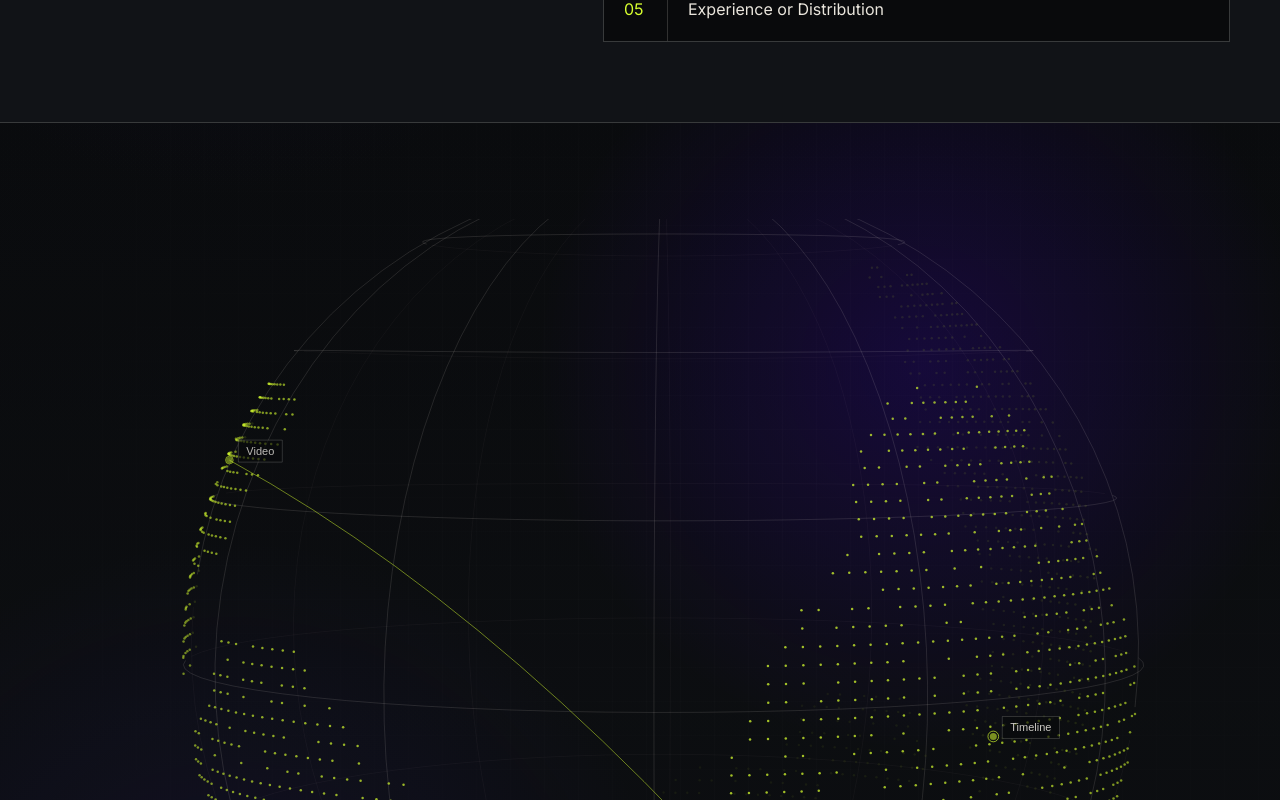
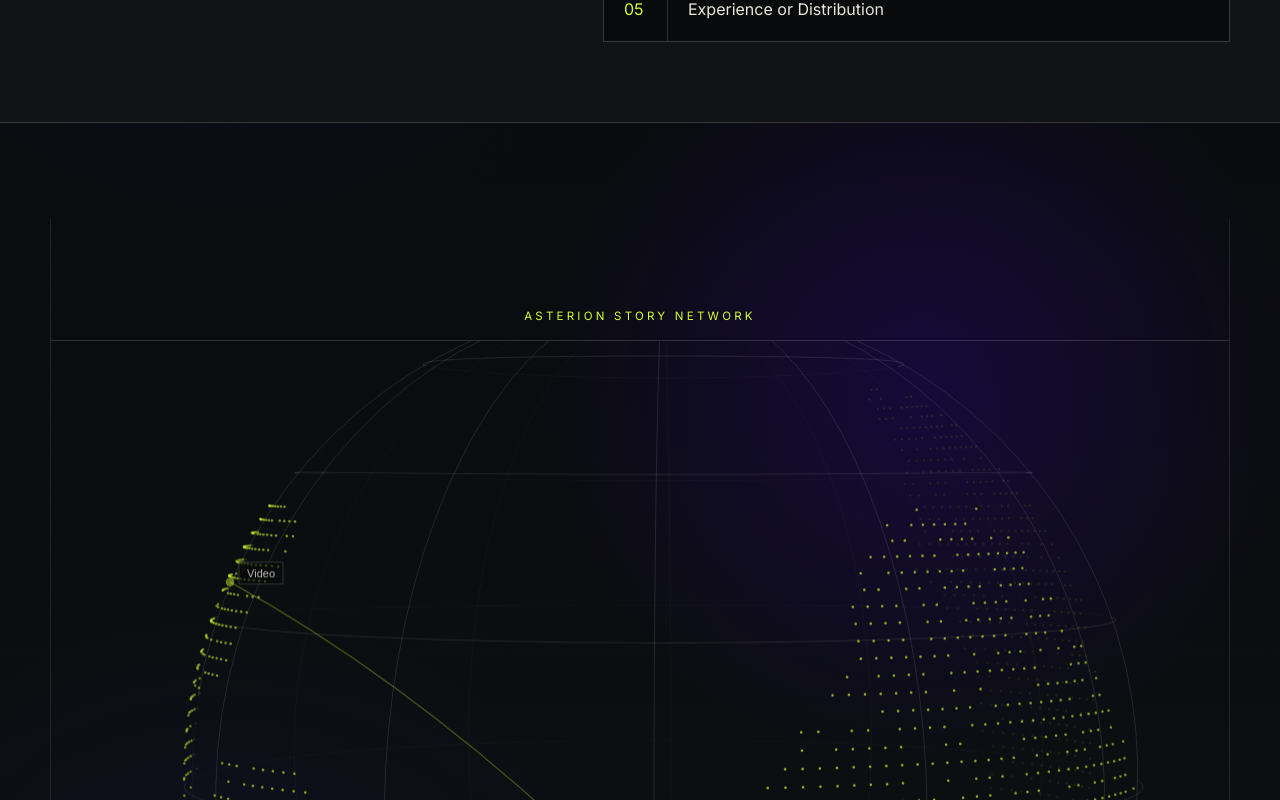
Before and after one commit to musevrstudio/the-asterion, a Next.js app: page /en in a window 1280 px wide. Shown: the part 6240-7040 px from the top of the page. Built offline with nearby package versions, Linux system fonts and the light colour scheme.

Commit message:
Refine story network globe framing

```diff
--- a/src/app/globals.css
+++ b/src/app/globals.css
@@ -351,14 +351,6 @@ h3 {
   transform: none;
 }
 
-.story-principle-visual .archive-wall-visual-stack {
-  width: 100%;
-}
-
-.story-principle-visual .archive-memory-globe {
-  min-height: clamp(22rem, 50vw, 38rem);
-}
-
 .story-principle-section {
   position: relative;
   overflow: hidden;
@@ -368,22 +360,50 @@ h3 {
     linear-gradient(180deg, rgba(9, 10, 12, 0), rgba(13, 15, 18, 0.78) 44%, rgba(9, 10, 12, 0));
 }
 
-.story-principle-section::before {
-  content: "";
-  position: absolute;
-  inset: 0;
-  background:
-    linear-gradient(90deg, rgba(233, 229, 220, 0.026) 1px, transparent 1px),
-    linear-gradient(180deg, rgba(233, 229, 220, 0.02) 1px, transparent 1px);
-  background-size: 34px 34px;
-  mask-image: radial-gradient(circle at 58% 26%, black, transparent 72%);
-  opacity: 0.62;
-  pointer-events: none;
-}
-
 .story-principle-section > .page-wrap {
   position: relative;
   z-index: 1;
+}
+
+.story-principle-visual {
+  position: relative;
+  overflow: hidden;
+  border-inline: 1px solid rgba(233, 229, 220, 0.1);
+  padding-top: clamp(3.5rem, 7vw, 6.5rem);
+}
+
+.story-principle-label {
+  position: relative;
+  display: flex;
+  justify-content: center;
+  padding-bottom: 1rem;
+  color: #d7ff2f;
+  font-size: 0.72rem;
+  letter-spacing: 0.28em;
+  text-transform: uppercase;
+}
+
+.story-principle-label::after {
+  content: "";
+  position: absolute;
+  right: 0;
+  bottom: 0;
+  left: 0;
+  height: 1px;
+  background: rgba(233, 229, 220, 0.16);
+}
+
+.story-principle-label span {
+  max-width: min(100%, 28rem);
+  text-align: center;
+}
+
+.story-principle-visual .archive-wall-visual-stack {
+  width: 100%;
+}
+
+.story-principle-visual .archive-memory-globe {
+  min-height: clamp(22rem, 50vw, 38rem);
 }
 
 .archive-wall-visual-stack {
--- a/src/components/HomePage.tsx
+++ b/src/components/HomePage.tsx
@@ -232,9 +232,12 @@ export function HomePage({ locale }: { locale: Locale }) {
         </div>
       </section>
 
-      <section className="story-principle-section py-24">
+      <section id="story-network" className="story-principle-section py-24">
         <div className="page-wrap">
           <div className="story-principle-visual">
+            <div className="story-principle-label">
+              <span>{locale === "en" ? "Asterion Story Network" : "Asterion Hikaye Ağı"}</span>
+            </div>
             <ArchiveWallVisual
               alt={locale === "en" ? "Asterion story network globe" : "Asterion hikaye ağı küresi"}
               locale={locale}
```
